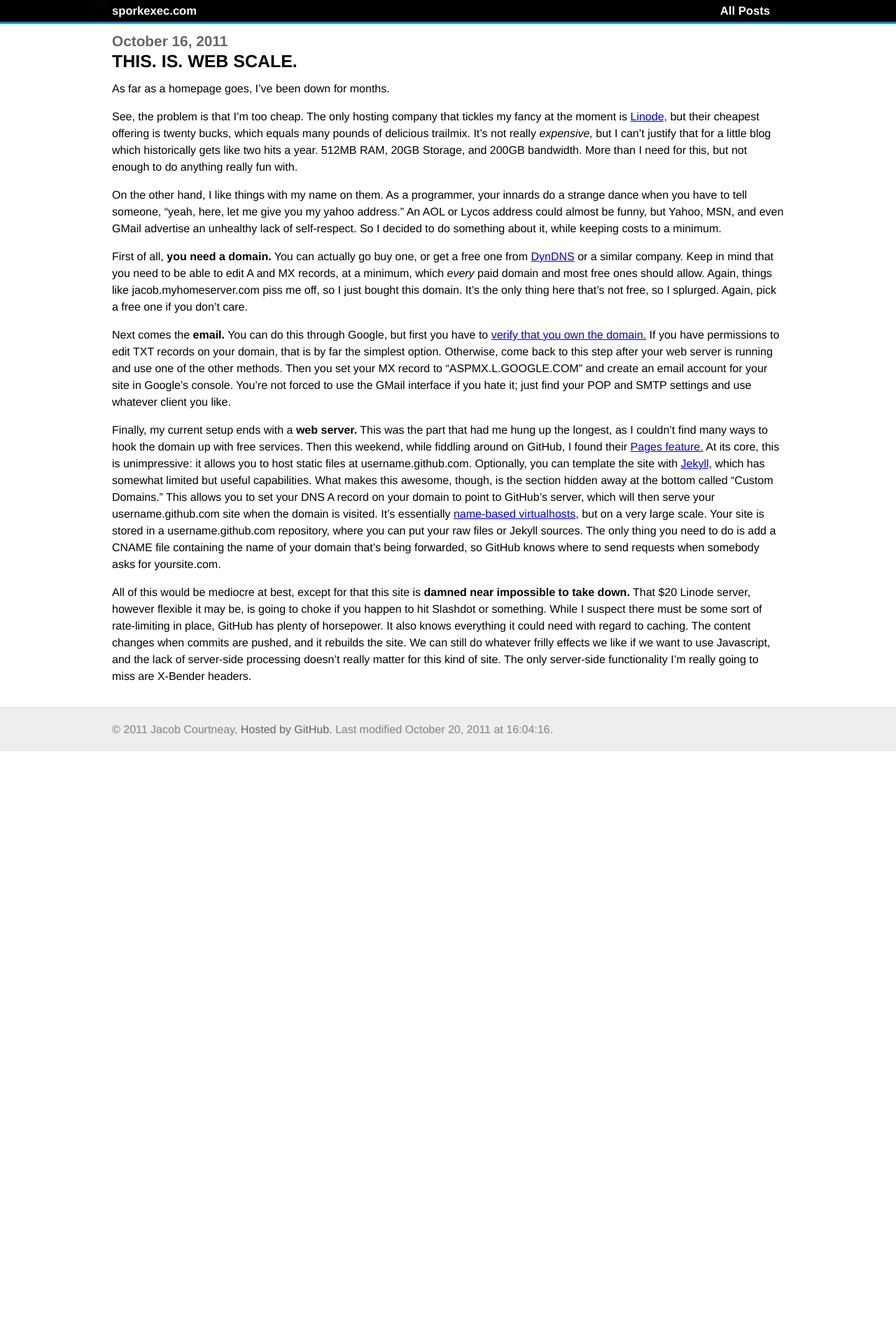
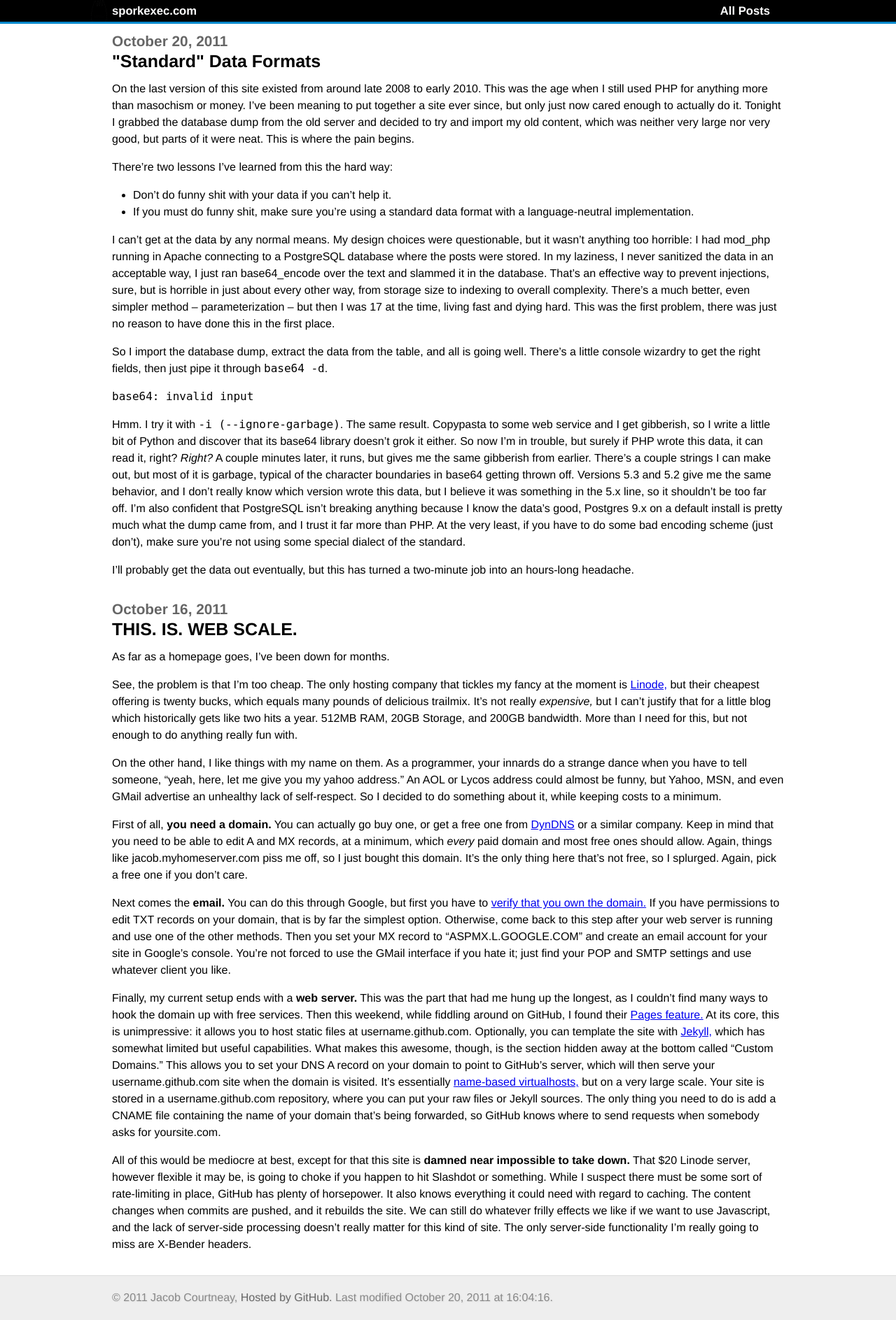
Before and after one commit to sporkexec/sporkexec.github.com, a Jekyll site: the page built from index.html, in a window 1280 px wide. Shown: the whole page at 70% size. Built offline with Jekyll 4.4.1, drawn with Linux system fonts in a browser that asks for light colours; before the commit the page ends 1075 px from its top, so only the background shows below that.

Commit message:
New post.
I've gotta start testing in a server context, Chrome does way too
much funny shit with file:/// URIs. (Plus I can stop using <base>
tags, which seem to behave slightly differently in every browser.)

```diff
--- /dev/null
+++ b/_posts/2011-10-20-standard-data-formats.markdown
@@ -0,0 +1,20 @@
+---
+layout: post
+title: '"Standard" Data Formats'
+---
+
+On the last version of this site existed from around late 2008 to early 2010. This was the age when I still used PHP for anything more than masochism or money. I've been meaning to put together a site ever since, but only just now cared enough to actually do it. Tonight I grabbed the database dump from the old server and decided to try and import my old content, which was neither very large nor very good, but parts of it were neat. This is where the pain begins.
+
+There're two lessons I've learned from this the hard way:
+- Don't do funny shit with your data if you can't help it.
+- If you must do funny shit, make sure you're using a standard data format with a language-neutral implementation.
+
+I can't get at the data by any normal means. My design choices were questionable, but it wasn't anything too horrible: I had mod\_php running in Apache connecting to a PostgreSQL database where the posts were stored. In my laziness, I never sanitized the data in an acceptable way, I just ran base64\_encode over the text and slammed it in the database. That's an effective way to prevent injections, sure, but is horrible in just about every other way, from storage size to indexing to overall complexity. There's a much better, even simpler method -- parameterization -- but then I was 17 at the time, living fast and dying hard. This was the first problem, there was just no reason to have done this in the first place.
+
+So I import the database dump, extract the data from the table, and all is going well. There's a little console wizardry to get the right fields, then just pipe it through `base64 -d`.
+
+`base64: invalid input`
+
+Hmm. I try it with `-i (--ignore-garbage)`. The same result. Copypasta to some web service and I get gibberish, so I write a little bit of Python and discover that its base64 library doesn't grok it either. So now I'm in trouble, but surely if PHP wrote this data, it can read it, right? *Right?* A couple minutes later, it runs, but gives me the same gibberish from earlier. There's a couple strings I can make out, but most of it is garbage, typical of the character boundaries in base64 getting thrown off. Versions 5.3 and 5.2 give me the same behavior, and I don't really know which version wrote this data, but I believe it was something in the 5.x line, so it shouldn't be too far off. I'm also confident that PostgreSQL isn't breaking anything because I know the data's good, Postgres 9.x on a default install is pretty much what the dump came from, and I trust it far more than PHP. At the very least, if you have to do some bad encoding scheme (just don't), make sure you're not using some special dialect of the standard.
+
+I'll probably get the data out eventually, but this has turned a two-minute job into an hours-long headache.
--- a/style/desktop.css
+++ b/style/desktop.css
@@ -6,4 +6,4 @@
 #footer{background-color:#eee;color:#888;text-shadow:1px 1px 2px #ddd;border-top:0.1em solid #dddddd;line-height:3.9em;position:relative;margin-top:-4em;height:3.9em;clear:both;}#footer a{color:#686868;text-decoration:none;}#footer a:hover{color:#444;text-decoration:underline;}
 #content{overflow:auto;padding-bottom:4em;}#content .article_list header,#content article header{font-weight:bold;font-size:1.3em;}#content .article_list header time,#content article header time{display:block;color:#666;margin-bottom:0.2em;}
 #content .article_list header a,#content article header a{font-size:1.2em;display:block;color:#000;text-decoration:none;}
-#content article{margin-bottom:2em;line-height:1.5em;}#content article .content{margin:1em 0px;}#content article .content p{margin-bottom:1em;}
+#content article{margin-bottom:2em;line-height:1.5em;}#content article .content{margin:1em 0px;}#content article .content p,#content article .content ul{margin-bottom:1em;}
--- a/style/desktop.less
+++ b/style/desktop.less
@@ -85,7 +85,7 @@
 		line-height: 1.5em;
 		.content {
 			margin: 1em 0px;
-			p {
+			p, ul {
 				margin-bottom: 1em;
 			}
 		}
--- a/style/reset.css
+++ b/style/reset.css
@@ -151,7 +151,6 @@
   disappearing if hasLayout is triggered.
 */
   display: list-item;
-  list-style: none;
 }
 
 table {
```
Also changed, not shown: 1 other file.
